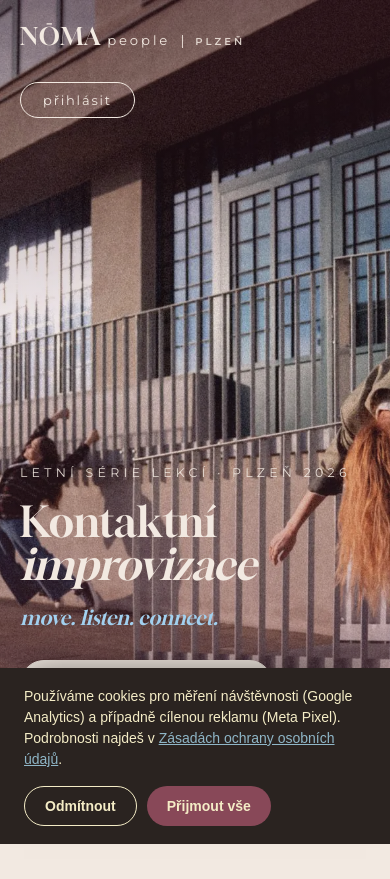
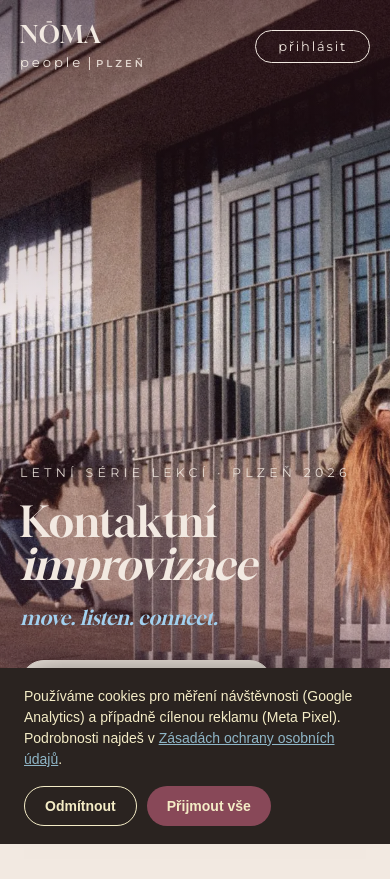
Before and after one commit to vcela/nomapeople-plzen, a PHP site: page / in a window 390 px wide. Shown: the top 879 px of the page. Run offline with PHP 8.4, Linux system fonts and the light colour scheme.

Commit message:
Refactor email confirmation message and update header branding for clarity and consistency

```diff
--- a/assets/style.css
+++ b/assets/style.css
@@ -187,10 +187,11 @@ textarea:focus-visible {
   align-items: center;
   justify-content: space-between;
   flex-wrap: wrap;
-  gap: 2rem;
+  gap: 1rem;
   padding: 22px clamp(20px, 4vw, 64px);
   color: var(--color-cream);
   transition: color .4s ease;
+  line-height: 1;
 }
 .site-header--theme-dark { color: var(--color-wine); }
 
@@ -201,12 +202,16 @@ textarea:focus-visible {
   font-size: 24px;
   letter-spacing: .03em;
 }
+.site-header__brand-title {
+  @media (max-width: 460px) { display: block; }
+}
 .site-header__brand-name {
   font-family: var(--font-body);
   font-weight: 400;
   font-size: .55em;
   letter-spacing: .22em;
   margin-left: 6px;
+  @media (max-width: 460px) { margin-left: 0; }
 }
 .site-header__brand-badge {
   font-family: var(--font-body);
@@ -218,6 +223,7 @@ textarea:focus-visible {
   padding-left: 12px;
   border-left: 1px solid currentColor;
   opacity: .85;
+  @media (max-width: 460px) { margin-left: 6px; padding-left: 6px; }
 }
 
 .site-header__nav {
@@ -933,6 +939,10 @@ textarea:focus-visible {
   margin: clamp(40px, 6vw, 80px) 0 0;
   color: rgba(242, 233, 225, .14);
   white-space: nowrap;
+
+  @media (max-width: 520px) {
+    font-size: clamp(43px, 13vw, 230px);
+  }
 }
 .site-footer__legal {
   display: flex; flex-wrap: wrap;
--- a/inc/mailer.php
+++ b/inc/mailer.php
@@ -75,7 +75,7 @@ function send_registrant_confirmation(array $reg): void {
 
         $name = htmlspecialchars($reg['name'], ENT_QUOTES, 'UTF-8');
         $html = <<<HTML
-<p>Ahoj {$name},</p>
+<p>Ahoj,</p>
 <p>mám velkou radost, že ses přihlásil/a na letní sérii lekcí kontaktní improvizace v Plzni. Děkuji za důvěru a těším se na společné objevování pohybu, naslouchání, hravosti a kontaktu.</p>
 <p><strong>Praktické informace</strong></p>
 <p>📅 <strong>Kdy:</strong> 22. 6. – 31. 8. 2026, každé pondělí 18:00–20:00<br>
--- a/index.html
+++ b/index.html
@@ -152,7 +152,7 @@
 
   <!-- ===== HEADER ===== -->
   <header class="site-header {{ headerThemeClass }}">
-    <a href="#top" class="site-header__brand">NŌMA<span class="site-header__brand-name">people</span><span class="site-header__brand-badge">Plzeň</span></a>
+    <a href="#top" class="site-header__brand"><span class="site-header__brand-title">NŌMA</span><span class="site-header__brand-name">people</span><span class="site-header__brand-badge">Plzeň</span></a>
     <div class="site-header__nav">
       <nav class="nav-links" aria-label="Hlavní navigace">
         <a href="#o-ci" class="nav-links__link" data-spy="o-ci" aria-current="{{ activeSection === 'o-ci' }}">co to je</a>
@@ -383,8 +383,8 @@
             <sc-if value="{{ formDone }}" hint-placeholder-val="{{ false }}">
               <div class="form-card__success" role="status">
                 <p class="form-card__success-icon" aria-hidden="true">✓</p>
-                <h3 class="form-card__success-heading">Díky, jsi v <em>hře!</em></h3>
-                <p class="form-card__success-text">Ozveme se ti na e-mail s&nbsp;potvrzením. Těšíme se na tebe v Pohybovém Ateliéru J7 — nezapomeň dorazit 15 minut předem.</p>
+                <h3 class="form-card__success-heading">Paráda, tvoje přihlášení už je u nás! ✨</h3>
+                <p class="form-card__success-text">Mrkni na e-mail s potvrzením a všemi detaily.<br><br> Těšíme se na tebe v Pohybovém Ateliéru J7.<br><br> Doraz prosím o 15 minut dřív, ať máš čas se v klidu naladit, převléknout a přivítat :)</p>
                 <button type="button" onClick="{{ resetForm }}" class="btn btn--outline-wine btn--small" style="margin-top:24px;">přihlásit dalšího</button>
               </div>
             </sc-if>
```
